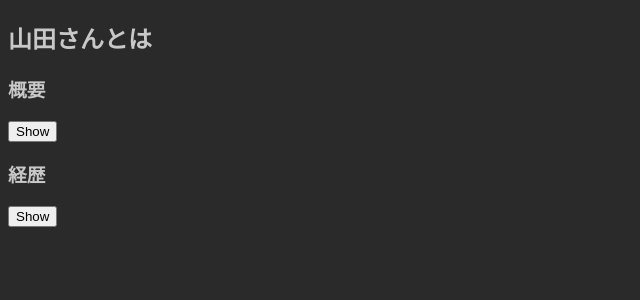
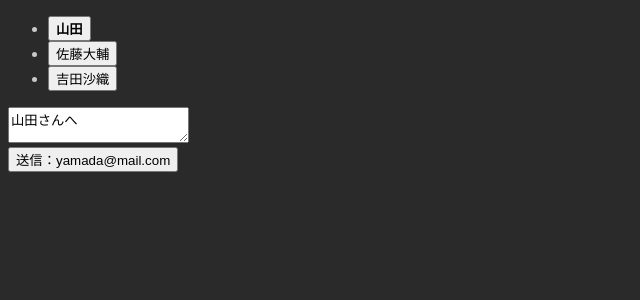
Before and after one commit to keisuke2236/react, a React (Create React App) app: page / in a window 1280 px wide. Shown: the top 300 px of the page, without its empty margins (0-640 px from the left). Built offline with nearby package versions, Linux system fonts and the light colour scheme.

Commit message:
リデューサー完了

```diff
--- /dev/null
+++ b/src/5-6/App.js
@@ -0,0 +1,75 @@
+import { useReducer } from 'react';
+
+export default function Messenger() {
+  const contacts = [
+    { id: 0, name: '山田', email: 'yamada@mail.com' },
+    { id: 1, name: '佐藤大輔', email: 'satou@mail.com' },
+    { id: 2, name: '吉田沙織', email: 'saori@mail.com' },
+  ];
+  const initialState = { selectedId: 0, messages: { 0: '山田さんへ', 1: '佐藤さんへ', 2: '吉田さんへ' } };
+  const [state, dispatch] = useReducer(messengerReducer, initialState);
+  const message = state.messages[state.selectedId];
+  const contact = contacts.find((contact) => contact.id === state.selectedId);
+  return (
+    <div>
+      <ContactList contacts={contacts} selectedId={state.selectedId} dispatch={dispatch} />
+      <Chat key={contact.id} message={message} contact={contact} dispatch={dispatch} />
+    </div>
+  );
+}
+
+function messengerReducer(state, action) {
+  switch (action.type) {
+    case '送信先変更': {
+      return { ...state, selectedId: action.contactId, message: '' };
+    }
+    case 'メッセージ編集': {
+      return { ...state, messages: { ...state.messages, [state.selectedId]: action.message } };
+    }
+    case 'メッセージ送信': {
+      alert('メッセージを' + action.email + 'に送信しました: ' + action.message)
+      return { ...state, message: '' }
+    }
+    default: {
+      throw Error('アクションが見つかりません');
+    }
+  }
+}
+
+function Chat({ contact, message, dispatch }) {
+  return (
+    <section className="chat">
+      <textarea value={message} placeholder={contact.name + 'に送信する'}
+        onChange={(e) => {
+          dispatch({ type: 'メッセージ編集', message: e.target.value, });
+        }}
+      />
+      <br />
+      <button
+        onClick={
+          () => dispatch({ type: 'メッセージ送信', message: message, email: contact.email })
+        }>
+        送信：{contact.email}
+      </button>
+    </section>
+  );
+}
+
+function ContactList({ contacts, selectedId, dispatch }) {
+  return (
+    <section className="contact-list">
+      <ul>
+        {contacts.map((contact) => (
+          <li key={contact.id}>
+            <button
+              onClick={() => {
+                dispatch({ type: '送信先変更', contactId: contact.id, });
+              }}>
+              {selectedId === contact.id ? <b>{contact.name}</b> : contact.name}
+            </button>
+          </li>
+        ))}
+      </ul>
+    </section>
+  );
+}
--- a/src/index.js
+++ b/src/index.js
@@ -2,7 +2,7 @@ import React, { StrictMode } from "react";
 import { createRoot } from "react-dom/client";
 
 // 章ごとにAppを切り替え
-import App from "./5-3/App";
+import App from "./5-6/App";
 
 const root = createRoot(document.getElementById("root"));
 root.render(
```
Also changed, not shown: 1 other file (tests, documents, lock files or other folders).
